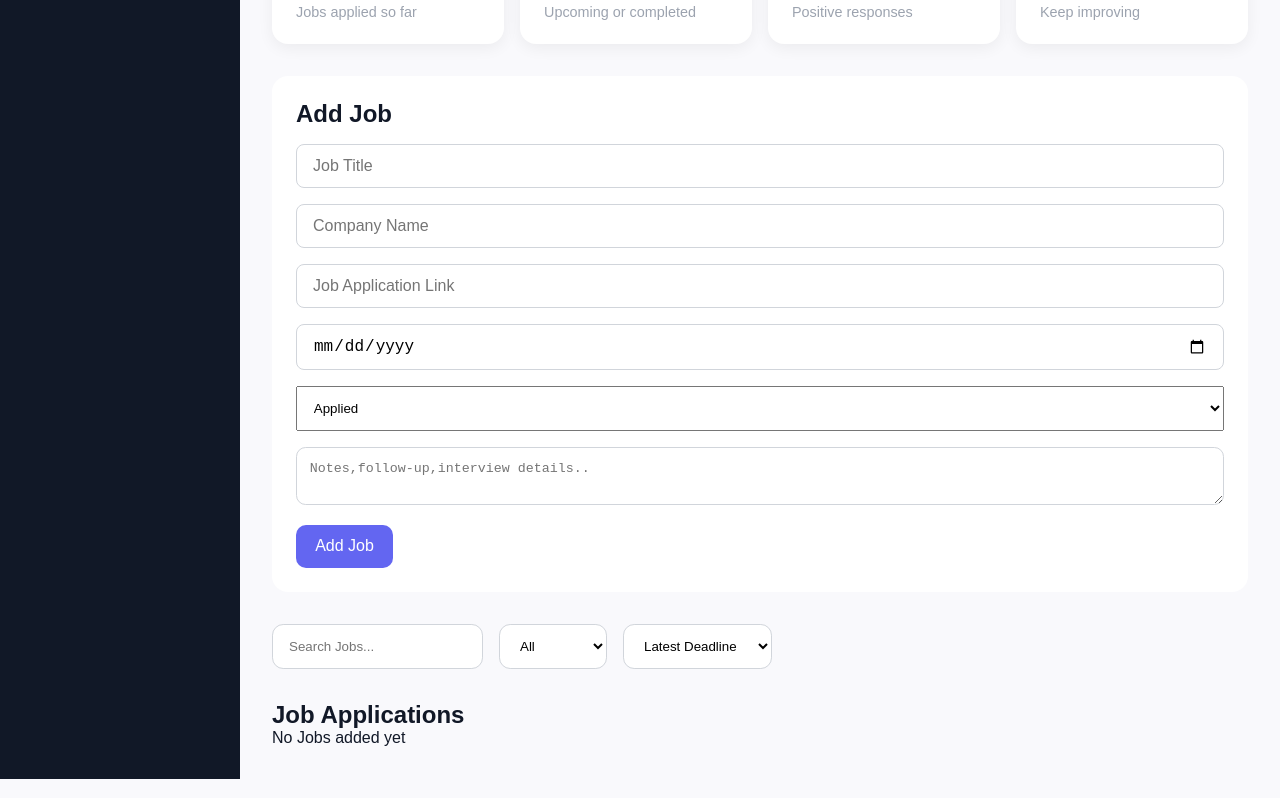
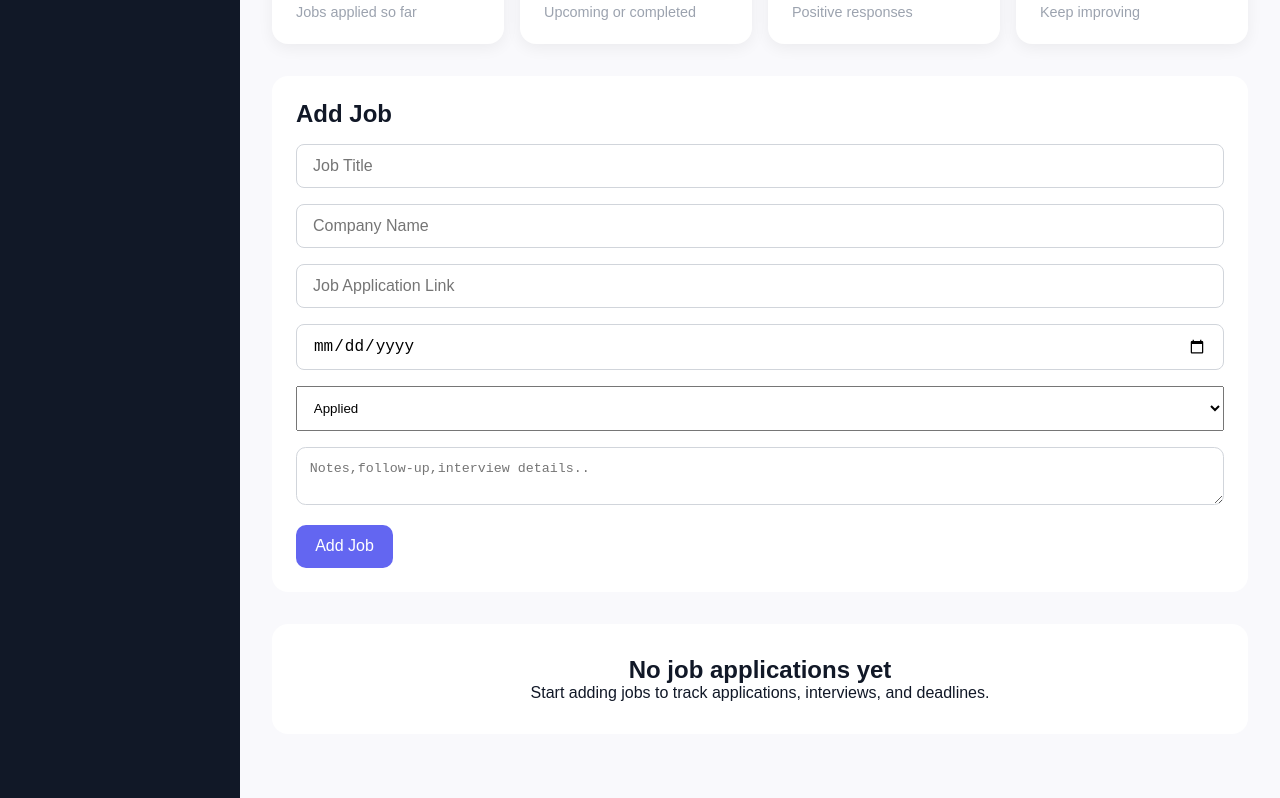
Before and after one commit to Ujjwal-Darnal/Job-Tracker-App, a React (Vite) app: page / in a window 1280 px wide. Shown: the part 269-1067 px from the top of the page. Built offline with nearby package versions, Linux system fonts and the light colour scheme.

Commit message:
Add empty dashboard state

```diff
--- a/src/App.css
+++ b/src/App.css
@@ -272,3 +272,15 @@ body {
 .dark .stat-description {
   color: #d1d5db;
 }
+
+.empty-dashboard {
+  background: white;
+  padding: 2rem;
+  border-radius: 1rem;
+  margin: 2rem 0;
+  text-align: center;
+}
+
+.dark .empty-dashboard {
+  background-color: #1f2937;
+}
--- a/src/App.jsx
+++ b/src/App.jsx
@@ -19,7 +19,7 @@ function App() {
 
   const [darkMode, setDarkMode] = useState(()=>{
     const savedTheme = localStorage.getItem("darkMode");
-    return savedTheme === "ture";
+    return savedTheme === "true";
   })
 
   // =====function to add job======//
@@ -131,9 +131,15 @@ function App() {
             description="Keep improving"
           />
         </section>
-
    <JobForm addJob={addJob} />
 
+{jobs.length === 0 ? (
+  <div className="empty-dashboard">
+    <h2>No job applications yet</h2>
+    <p>Start adding jobs to track applications, interviews, and deadlines.</p>
+  </div>
+) : (
+  <>
     <div className="job-controls">
       <input
         type="text"
@@ -168,6 +174,8 @@ function App() {
       updateJobStatus={updateJobStatus}
       updateJob={updateJob}
     />
+  </>
+)}
       </main>
     </div>
   );
```
Lines whose indentation alone changed are shown as unchanged.
